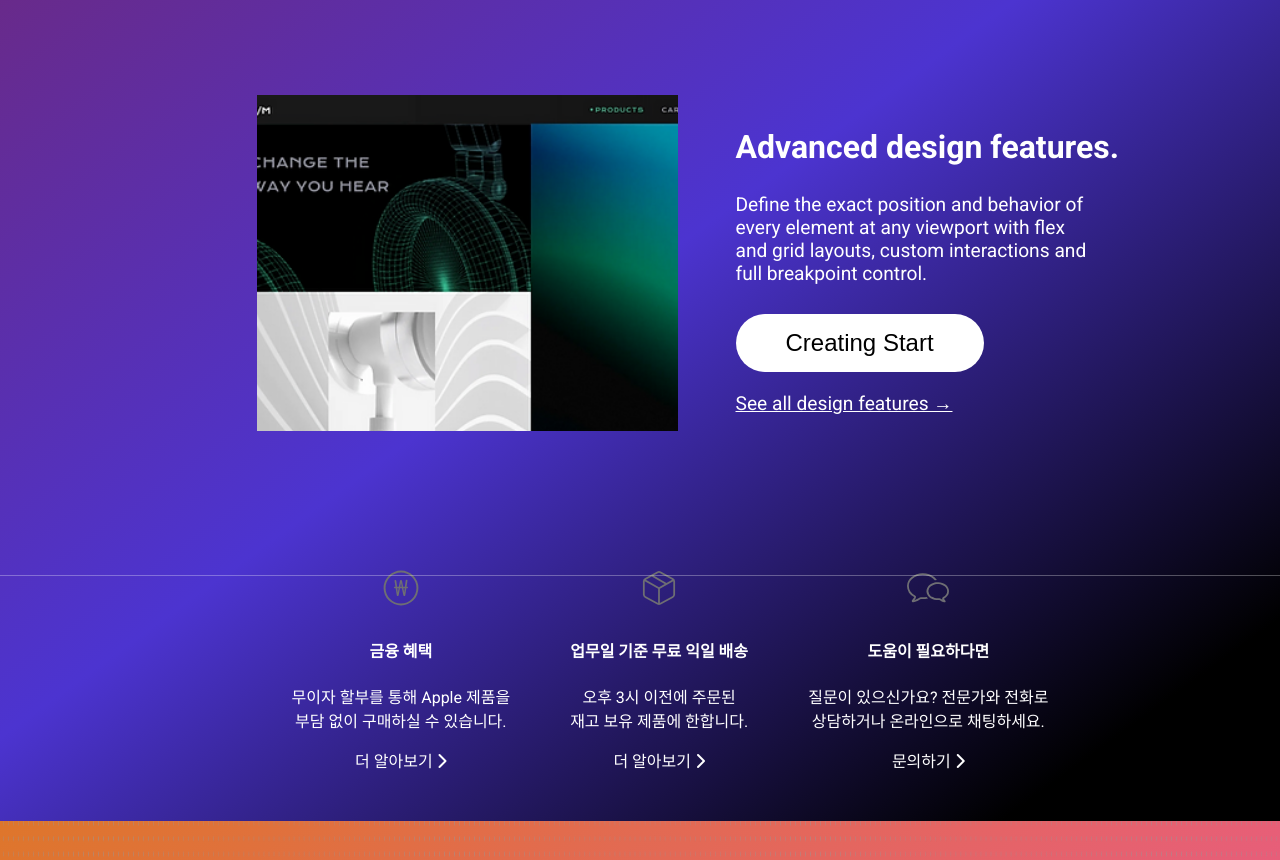
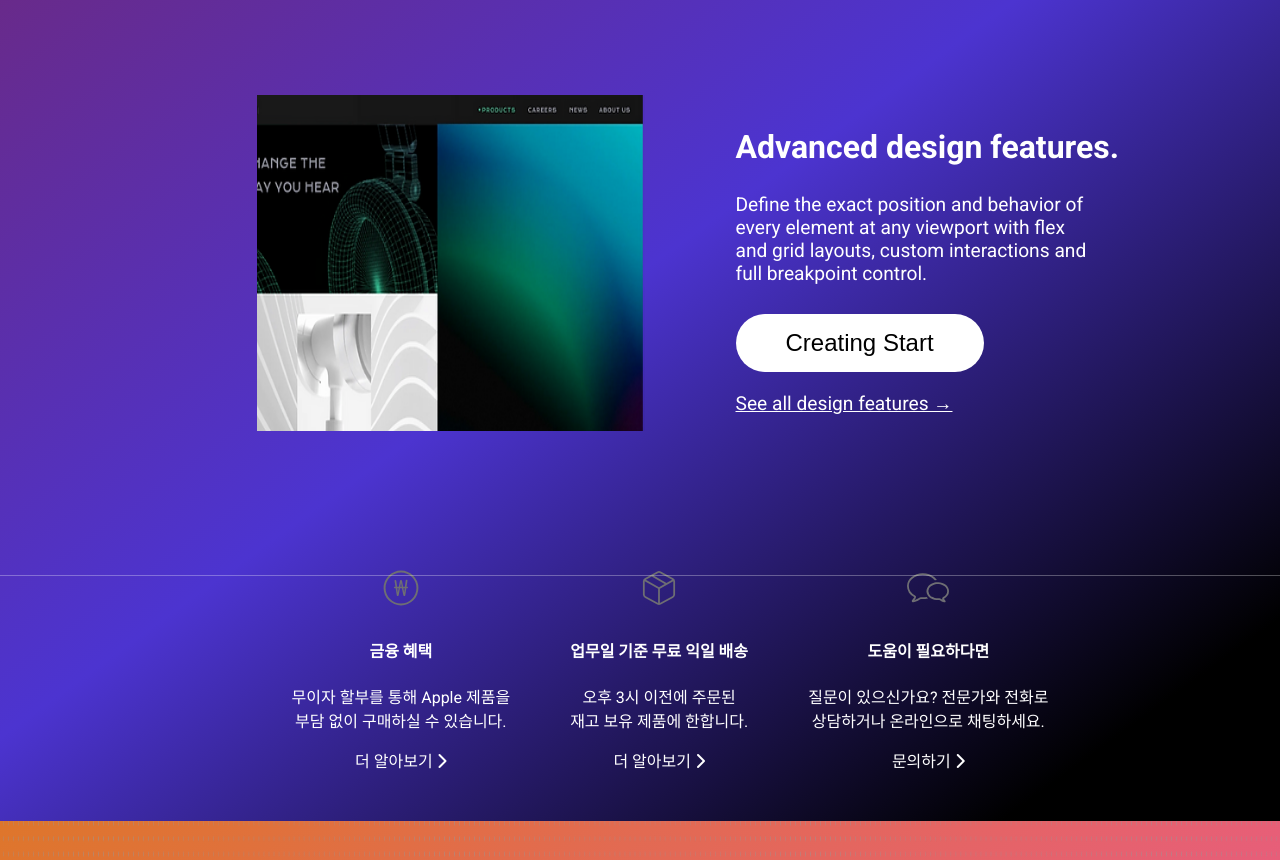
Before and after one commit to leemirae9061/appple_sub, a plain HTML site: page index.html in a window 1280 px wide. Shown: the part 991-1851 px from the top of the page. Drawn offline with Linux system fonts and the light colour scheme.

Commit message:
Add files via upload

```diff
--- a/apple_display.css
+++ b/apple_display.css
@@ -295,11 +295,11 @@ a {
   margin-left: 20%;
   position: relative;
   overflow: hidden;
-  background-size: 100% 100%;
 }
 
 .main_section3_img {
-  width: 38em;
+  width: 100%;
+  height: 100%;
   background: url(img/0d6674_1e00e61847f~mv2.webp) no-repeat;
   background-size: 100% 100%;
   margin-top: 17em;
```
